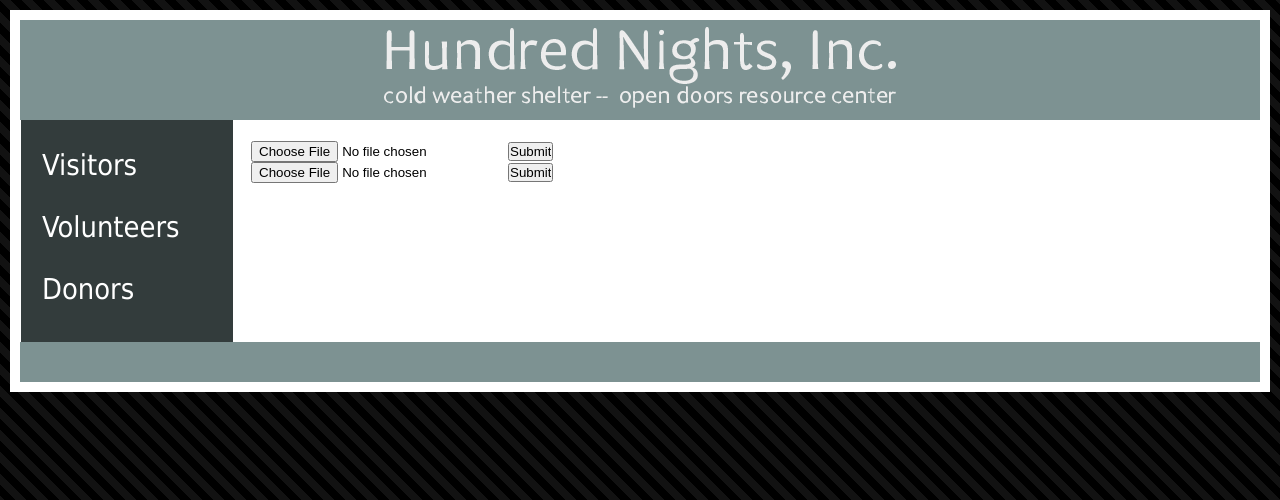
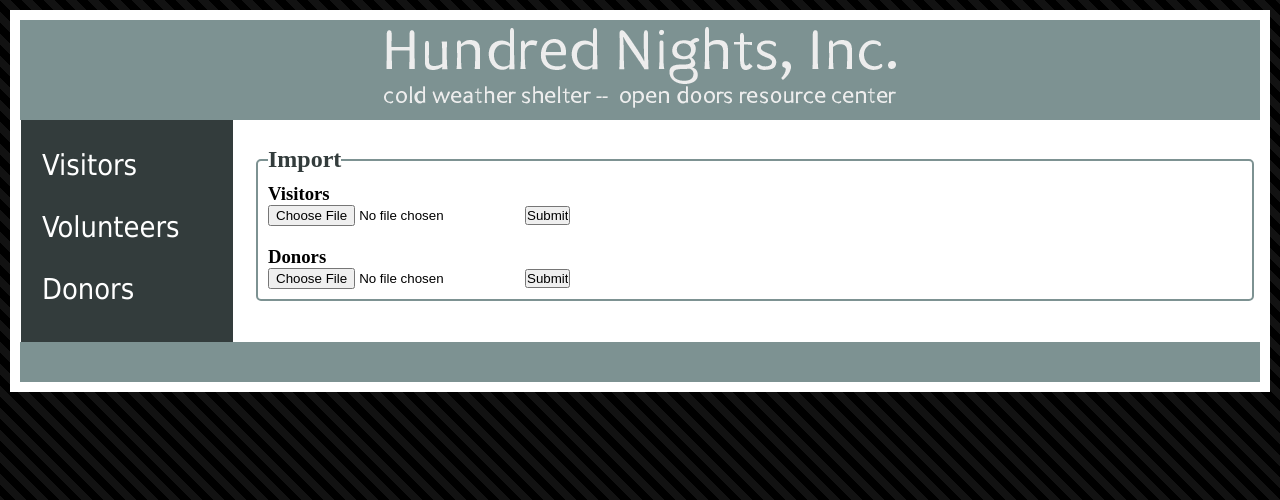
Before and after one commit to dgarant/Hundred-Nights, a Django app: page / in a window 1280 px wide. Shown: the top 500 px of the page. Run offline with Django 3.2, Linux system fonts and the light colour scheme; parts of the project's set-up code (start-up, migrations or seed data) failed here and were passed over.

Commit message:
Styling CSV input forms

```diff
--- a/HundredNights/templates/index.html
+++ b/HundredNights/templates/index.html
@@ -1,16 +1,22 @@
 
 {% include "topmatter.html" %}
 
+<fieldset>
+    <legend>Import</legend>
+
+    <h3>Visitors</h3>
     <form method="POST" action="/upload-visitors" enctype="multipart/form-data">
         {% csrf_token %}
         <input type="file" name="visitor-csv"></input>
         <input type="submit"></input>
     </form>
 
+    <h3 style="margin-top: 20px;">Donors</h3>
     <form method="POST" action="/upload-donors" enctype="multipart/form-data">
         {% csrf_token %}
         <input type="file" name="donor-csv"></input>
         <input type="submit"></input>
     </form>
+</fieldset>
 
 {% include "footer.html" %}
```
Lines whose indentation alone changed are shown as unchanged.
